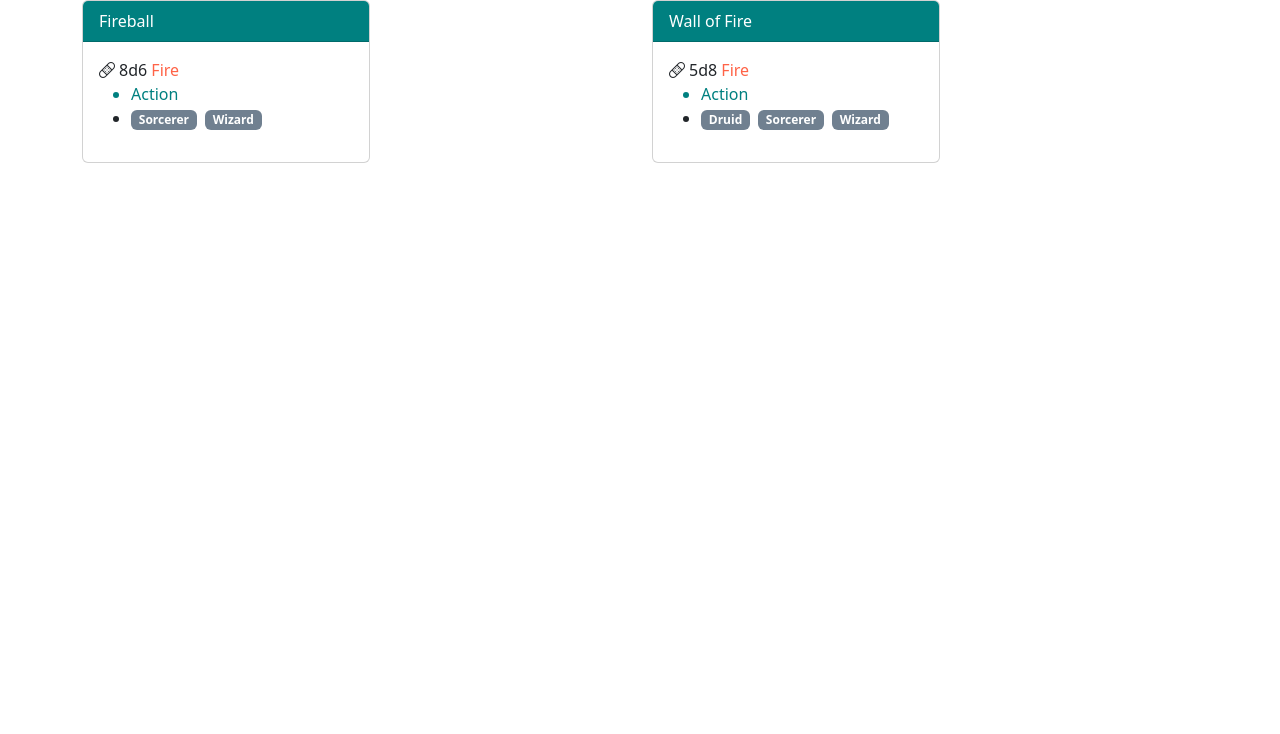
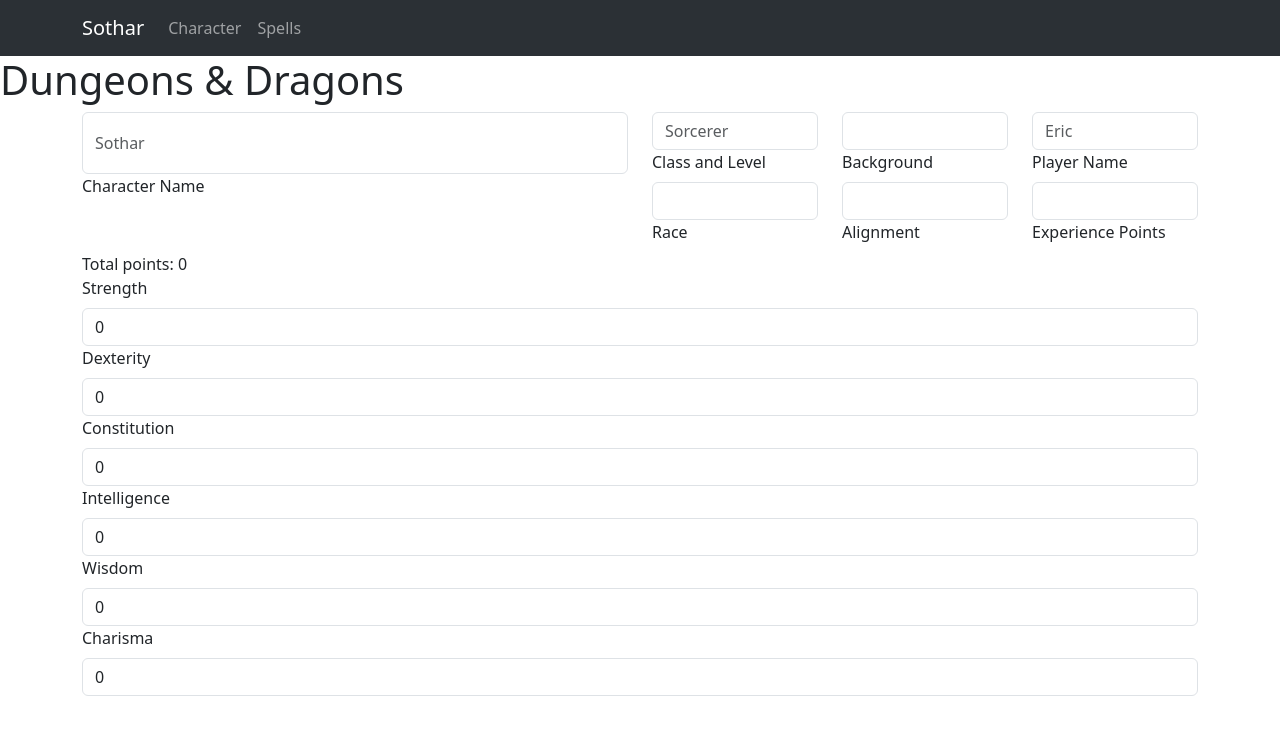
Before and after one commit to ewohnlich/bottles-dnd, a React (Create React App) app: page / in a window 1280 px wide. Shown: the top 734 px of the page. Built offline with nearby package versions, Linux system fonts and the light colour scheme.

Commit message:
start on stats use localStorage for character form

```diff
--- a/package.json
+++ b/package.json
@@ -40,5 +40,8 @@
       "last 1 firefox version",
       "last 1 safari version"
     ]
+  },
+  "devDependencies": {
+    "react-router-dom": "^7.6.0"
   }
 }
--- a/scss/theme.scss
+++ b/scss/theme.scss
@@ -4,7 +4,11 @@
         'spell-action': tomato,
         'spell-bonus': green,
         'spell-classes': slategray,
-        'dmgtype-fire': tomato
+        'dmgtype-fire': tomato,
+        'tertiary': tomato
 );
 
+.form-control.character-name {
+  line-height: 3;
+}
 @import '../node_modules/bootstrap/scss/bootstrap';
--- a/src/App.js
+++ b/src/App.js
@@ -1,14 +1,21 @@
-import logo from './logo.svg';
-import {useState} from "react";
 import 'bootstrap/dist/css/bootstrap.min.css';
-import spells from './spells.js';
+import ReactDOM from "react-dom/client";
+import Layout from "./pages/layout";
+import Spells from "./pages/spells"
+import Character from "./pages/character";
+import {BrowserRouter, Route, Routes} from "react-router-dom"
 
 export default function App() {
     return (
-        <>
-            {spells()}
-        </>
-    )
+    <BrowserRouter>
+      <Routes>
+        <Route path="/" element={<Layout />}>
+          <Route index element={<Character />} />
+          <Route path="spells" element={<Spells />} />
+        </Route>
+      </Routes>
+    </BrowserRouter>
+  );
   // return (
   //   <div className="App">
   //     <header className="App-header">
--- /dev/null
+++ b/src/pages/character.js
@@ -0,0 +1,113 @@
+import Container from 'react-bootstrap/Container';
+import {Row, Col, Form, Button} from 'react-bootstrap';
+import {useState, useEffect} from "react";
+
+
+function InputWithLabel({id, name, placeholder, classNames}) {
+    const [state, setState] = useState(JSON.parse(localStorage.getItem(name)));
+
+    function handleChange(e) {
+        setState(e.target.value);
+    }
+
+    useEffect(() => {
+        // storing input name
+        localStorage.setItem(name, JSON.stringify(state));
+    }, [state]);
+
+    return (
+        <>
+            <input type="text" className={"form-control " + classNames} id={id}
+                   onChange={handleChange}
+                   value={state}
+                   placeholder={placeholder}/>
+            <label htmlFor={id} className="form-label">{name}</label>
+        </>
+    )
+
+}
+
+function Points({strength, dexterity, constitution, intelligence, wisdom, charisma}) {
+    return (
+        <>
+            {Number(strength) + Number(dexterity) + Number(constitution) + Number(intelligence) + Number(wisdom) + Number(charisma)}
+        </>
+    )
+
+}
+
+function Stat({id, title, value, setter}) {
+    return (
+
+        <Row>
+            <Col>
+                <label htmlFor="str" className="form-label">{title}</label>
+                <input type="text" className="form-control str-points" id={id + "-points"}
+                       onChange={(e) => setter(e.target.value)}
+                       value={value}/>
+            </Col>
+        </Row>
+    )
+}
+
+export default function Character() {
+    const [strength, setStrength] = useState(0);
+    const [dexterity, setDexterity] = useState(0);
+    const [constitution, setConstitution] = useState(0);
+    const [intelligence, setIntelligence] = useState(0);
+    const [wisdom, setWisdom] = useState(0);
+    const [charisma, setCharisma] = useState(0);
+
+
+    return (
+        <>
+            <h1>Dungeons & Dragons</h1>
+            <Form>
+                <Container>
+                    <Row>
+                        <Col>
+                            <InputWithLabel id="char_name" name="Character Name" classNames="character-name"
+                                            placeholder="Sothar"/>
+                        </Col>
+                        <Col>
+                            <Row>
+                                <Col>
+                                    <InputWithLabel id="class_level" name="Class and Level" placeholder="Sorcerer"/>
+                                </Col>
+                                <Col>
+                                    <InputWithLabel id="background" name="Background"/>
+                                </Col>
+                                <Col>
+                                    <InputWithLabel id="player_name" name="Player Name" placeholder="Eric"/>
+                                </Col>
+                            </Row>
+                            <Row>
+                                <Col>
+                                    <InputWithLabel id="race" name="Race" placeholder=""/>
+                                </Col>
+                                <Col>
+                                    <InputWithLabel id="alignment" name="Alignment"/>
+                                </Col>
+                                <Col>
+                                    <InputWithLabel id="xp" name="Experience Points"/>
+                                </Col>
+                            </Row>
+                        </Col>
+                    </Row>
+                    <Row>
+                        <Col>
+                            Total points: <Points strength={strength} dexterity={dexterity} constitution={constitution}
+                                                  intelligence={intelligence} wisdom={wisdom} charisma={charisma}/>
+                        </Col>
+                    </Row>
+                    <Stat id="strength" title="Strength" value={strength} setter={setStrength}/>
+                    <Stat id="dexterity" title="Dexterity" value={dexterity} setter={setDexterity}/>
+                    <Stat id="constitution" title="Constitution" value={constitution} setter={setConstitution}/>
+                    <Stat id="intelligence" title="Intelligence" value={intelligence} setter={setIntelligence}/>
+                    <Stat id="wisdom" title="Wisdom" value={wisdom} setter={setWisdom}/>
+                    <Stat id="charisma" title="Charisma" value={charisma} setter={setCharisma}/>
+                </Container>
+            </Form>
+        </>
+    )
+}
--- /dev/null
+++ b/src/pages/layout.js
@@ -0,0 +1,26 @@
+import Navbar from "react-bootstrap/Navbar";
+import Container from "react-bootstrap/Container";
+import Nav from "react-bootstrap/Nav";
+import {Outlet, Link} from "react-router-dom";
+import ReactDOM from "react-dom/client";
+
+export default function Layout() {
+    return (
+        <>
+            <Navbar expand="lg" className="bg-body-tertiary" bg="dark" data-bs-theme="dark">
+                <Container>
+                    <Navbar.Brand href="/">Sothar</Navbar.Brand>
+                    <Navbar.Toggle aria-controls="home-nav"/>
+                    <Navbar.Collapse id="home-nav">
+                        <Nav className="me-auto">
+                            <Nav.Link href="/">Character</Nav.Link>
+                            <Nav.Link href="/spells">Spells</Nav.Link>
+                        </Nav>
+                    </Navbar.Collapse>
+                </Container>
+            </Navbar>
+
+            <Outlet/>
+        </>
+    )
+}
--- a/src/spells.js
+++ b/src/pages/spells.js
@@ -2,7 +2,7 @@
 import Container from 'react-bootstrap/Container';
 import Row from 'react-bootstrap/Row';
 import Col from 'react-bootstrap/Col';
-import evocation from "./data/spells/evocation.json";
+import evocation from "../data/spells/evocation.json";
 import "bootstrap-icons/font/bootstrap-icons.css";
 
 function Spell({spell}) {
```
Also changed, not shown: src/App.css, 2 other files (tests, documents, lock files or other folders).
